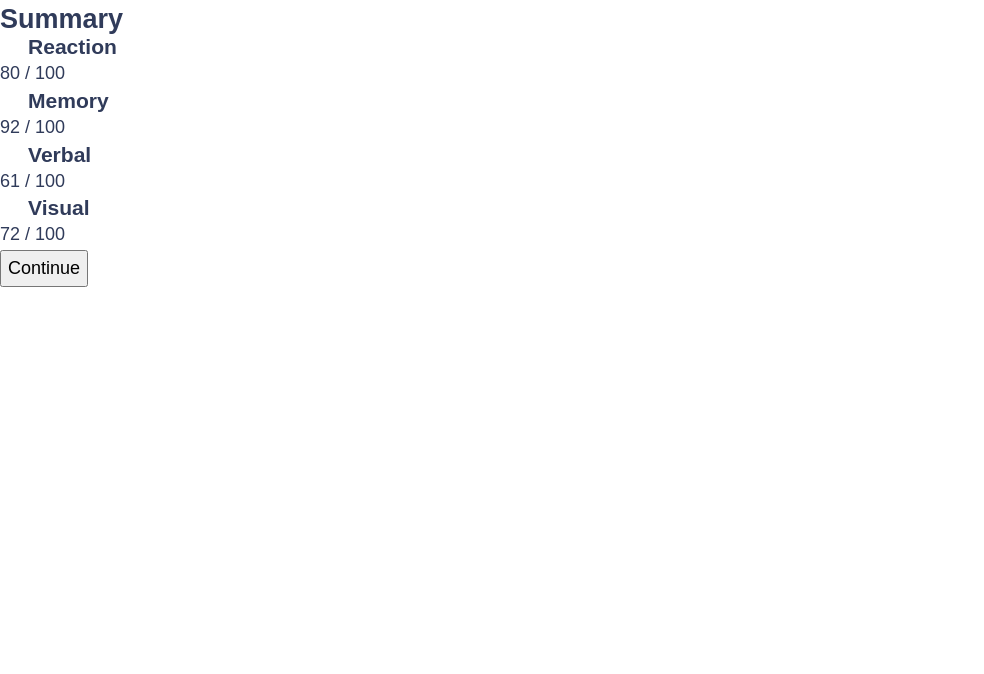
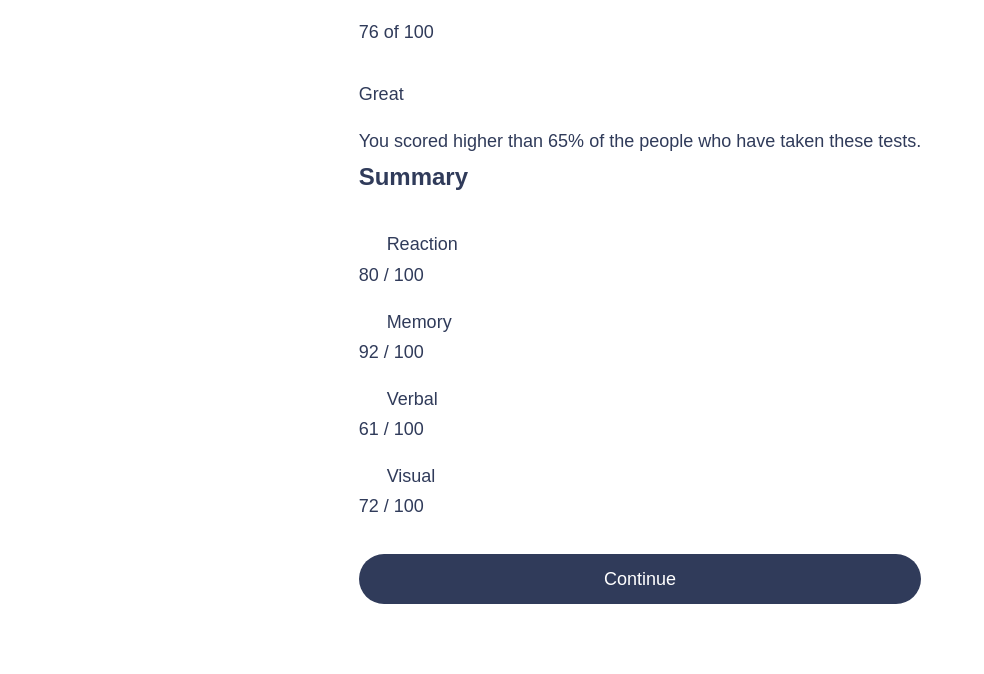
Before and after one commit to pravinkori/fem-result-summary-component, a website built with Vite: page index.html in a window 1280 px wide. Shown: the part 126-800 px from the top of the page, without its empty margins (0-984 px from the left). Built offline with nearby package versions, Linux system fonts and the light colour scheme; files whose address does not match are found by name.

Commit message:
README update and flexbox styling

```diff
--- a/css/style.css
+++ b/css/style.css
@@ -68,20 +68,13 @@
 */
 * {
     margin: 0;
-}
-
-/*
-  3. Allow percentage-based heights in the application
-*/
-html,
-body {
-    height: 100%;
+    font: inherit;
 }
 
 /*
   Typographic tweaks!
-  4. Add accessible line-height
-  5. Improve text rendering
+  3. Add accessible line-height
+  4. Improve text rendering
 */
 body {
     line-height: 1.7;
@@ -89,19 +82,16 @@ body {
 }
 
 /*
-  6. Improve media defaults
+  5. Improve media defaults
 */
 img,
-picture,
-video,
-canvas,
 svg {
     display: block;
     max-width: 100%;
 }
 
 /*
-  7. Remove built-in form typography styles
+  6. Remove built-in form typography styles
 */
 input,
 button,
@@ -110,29 +100,18 @@ select {
     font: inherit;
 }
 
-/*
-  8. Avoid text overflows
-*/
-p,
-h1,
-h2,
-h3,
-h4,
-h5,
-h6 {
-    overflow-wrap: break-word;
-}
-
-h1,
-h2,
-h3 {
-    line-height: 1.1;
-}
-
 body {
     font-family: var(--font-family-default);
     font-size: var(--fs-400);
     color: var(--clr-neutral-700);
+}
+
+@media (min-width: 600px) {
+    body {
+        min-height: 100vh;
+        display: grid;
+        place-items: center;
+    }
 }
 
 /* Utilities */
@@ -142,3 +121,42 @@ body {
     gap: .5rem;
     flex-wrap: wrap;
 }
+
+.grid-flow {
+    display: grid;
+    align-content: start;
+    gap: 1rem;
+}
+
+.grid-flow[data-spacing="large"] {
+    gap: 2rem;
+}
+
+.section-title {
+    font-weight: var(--fw-bold);
+    font-size: var(--fs-600);
+}
+
+.button {
+    color: var(--clr-neutral-100);
+    line-height: 1;
+    background: var(--clr-neutral-700);
+    padding: 1rem 2rem;
+    border: 0;
+    border-radius: 100vw;
+    cursor: pointer;
+    transition: background 1s;
+}
+
+.button:hover,
+.button:focus-visible {
+    background: var(--gradient-primary);
+}
+
+.result-summary {
+    --padding: 2.5rem;
+    --border-radius: 2rem;
+
+    max-width: 46rem;
+    display: grid;
+}
```
Also changed, not shown: README.md.
